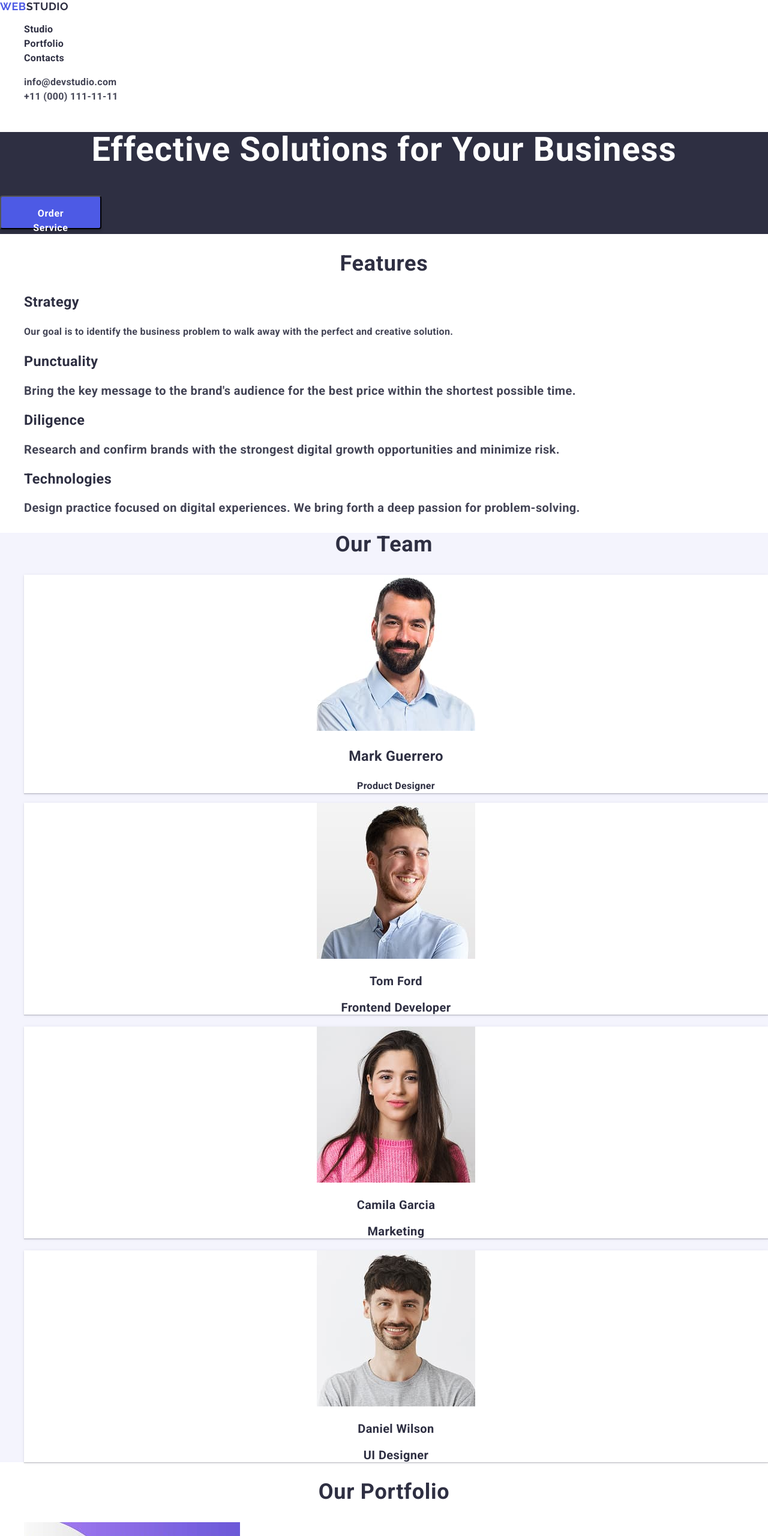
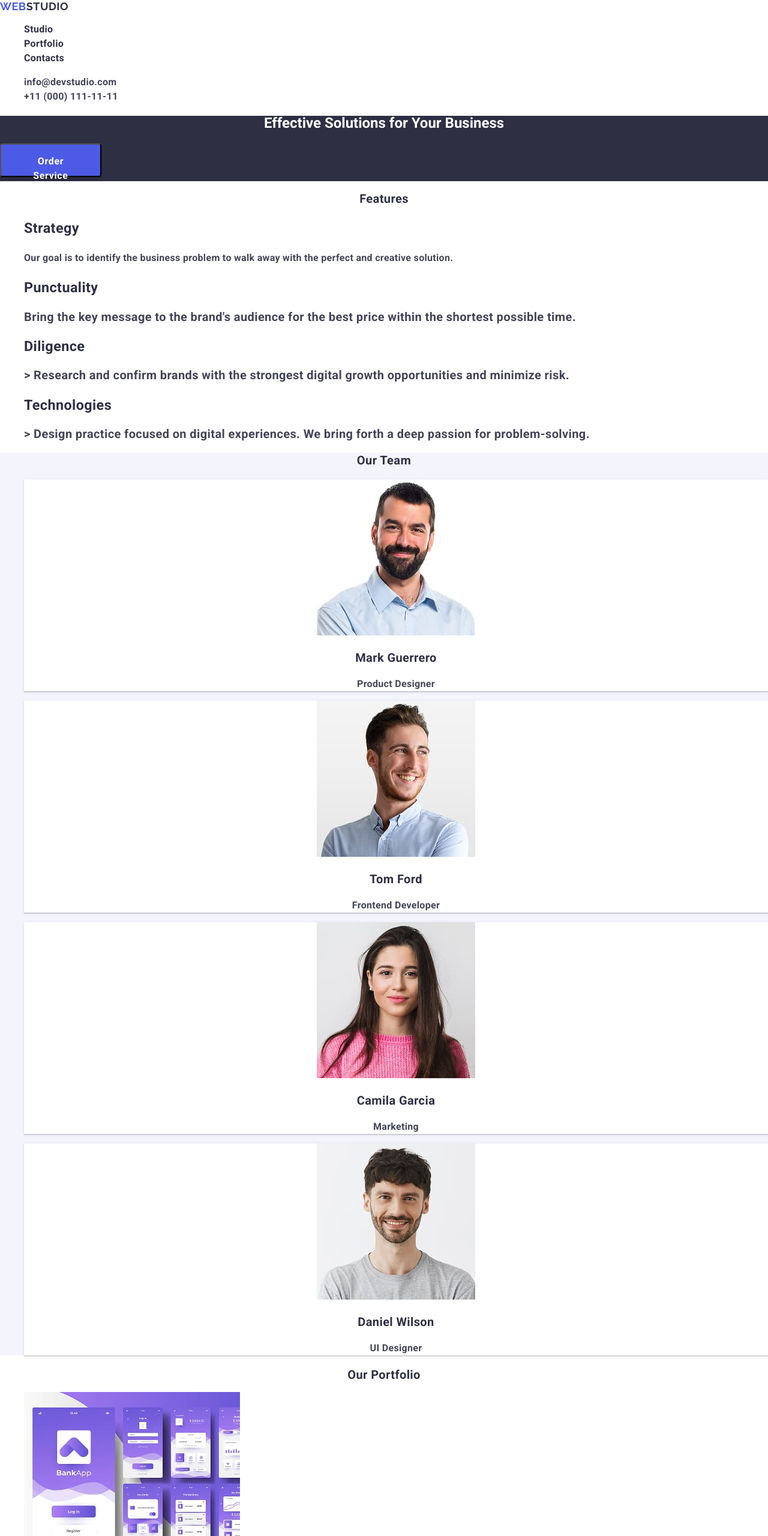
Before and after one commit to Tanasiv/goit-markup-hw-02, a plain HTML site: page index.html in a window 1280 px wide. Shown: the top 2560 px of the page at 60% size. Drawn offline with nearby package versions, Linux system fonts and the light colour scheme.

Commit message:
add styles

```diff
--- a/css/styles.css
+++ b/css/styles.css
@@ -61,9 +61,9 @@ a {
   background-color: #2e2f42;
 }
 
-h1 {
+.name-h1 {
   line-height: 1.07;
-  letter-spacing: 0.02em;
+  letter-spacing: 0.02em
   font-size: 56px;
   text-align: center;
   color: #fff;
@@ -102,13 +102,13 @@ h1 {
 }
 
 .name-h2 {
-  font-size: 36px;
-  line-height: 1.11;
+  font-weight: 500;
+  font-size: 20px;
+  line-height: 1.2;
   letter-spacing: 0.02em;
   text-align: center;
   color: #2e2f42;
   text-transform: capitalize;
-  font-weight: 500;
 }
 
 .name-list {
@@ -132,6 +132,15 @@ h1 {
   color: #434455;
 }
 
+.name-people {
+   font-weight: 500;
+   font-size: 20px;
+  text-align: center;
+  color: #2e2f42;
+  line-height: 1.2;
+  letter-spacing: 0.02em;
+}
+
 .team-item {
   box-shadow: 0 2px 1px 0 rgba(46, 47, 66, 0.08),
     0 1px 1px 0 rgba(46, 47, 66, 0.16), 0 1px 6px 0 rgba(46, 47, 66, 0.08);
@@ -143,14 +152,7 @@ h1 {
   font-size: 16px;
   line-height: 1.5;
   letter-spacing: 0.02em;
-}
-
-.name {
-  text-align: center;
-  color: #2e2f42;
-  font-size: 20px;
-  line-height: 1.2;
-  letter-spacing: 0.02em;
+  color: #434455;
 }
 
 .portfolio {
--- a/index.html
+++ b/index.html
@@ -60,7 +60,7 @@
     <!-- #region main -->
     <main>
       <section class="page-section">
-        <h1>Effective Solutions for Your Business</h1>
+        <h1 class="name-h1">Effective Solutions for Your Business</h1>
         <button class="button button-klick" type="button">
           <span class="section-span">Order Service</span>
         </button>
@@ -85,14 +85,14 @@
           </li>
           <li>
             <h3 class="name-list">Diligence</h3>
-            <p>
+            <p class="text-list"></p>>
               Research and confirm brands with the strongest digital growth
               opportunities and minimize risk.
             </p>
           </li>
           <li>
             <h3 class="name-list">Technologies</h3>
-            <p>
+            <p class="text-list"></p>>
               Design practice focused on digital experiences. We bring forth a
               deep passion for problem-solving.
             </p>
@@ -105,23 +105,23 @@
         <ul>
           <li class="team-item">
             <img src="./images/mark_guerrero.jpg" alt="Mark" width="264" />
-            <h3 class="name-">Mark Guerrero</h3>
+            <h3 class="name-people">Mark Guerrero</h3>
             <p class="text-trade">Product Designer</p>
           </li>
           <li class="team-item">
             <img src="./images/tom_ford.jpg" alt="Tom" width="264" />
-            <h3 class="name">Tom Ford</h3>
-            <p>Frontend Developer</p>
+            <h3 class="name-people">Tom Ford</h3>
+            <p class="text-trade">Frontend Developer</p>
           </li>
           <li class="team-item">
             <img src="./images/camila_garcia.jpg" alt="Camila" width="264" />
-            <h3 class="name">Camila Garcia</h3>
-            <p>Marketing</p>
+            <h3 class="name-people">Camila Garcia</h3>
+            <p class="text-trade">Marketing</p>
           </li>
           <li class="team-item">
             <img src="./images/daniel_wilson.jpg" alt="Daniel" width="264" />
-            <h3 class="name">Daniel Wilson</h3>
-            <p>UI Designer</p>
+            <h3 class="name-people">Daniel Wilson</h3>
+            <p class="text-trade">UI Designer</p>
           </li>
         </ul>
       </section>
@@ -152,7 +152,7 @@
               width="360"
             />
             <h3 class="portfolio-name">Meditation App</h3>
-            <p>App</p>
+            <p class="portfolio-text">App</p>
           </li>
 
           <li>
```
